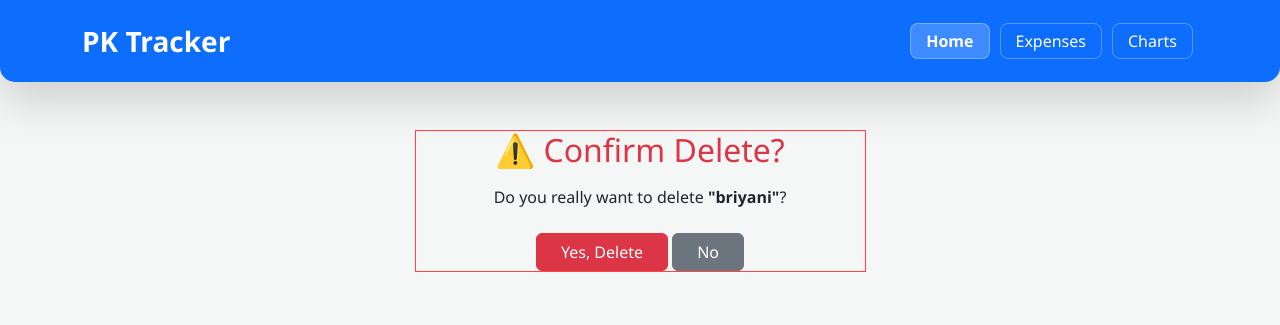
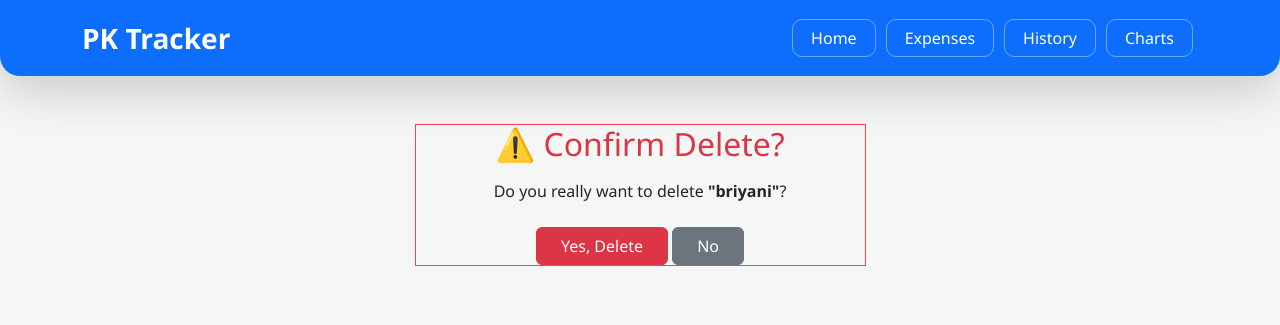
Before and after one commit to muthukumarpl/pk-tracker, a Django app: page /delete/1/ in a window 1280 px wide. Shown: the top 325 px of the page. Run offline with Django 5.2, Linux system fonts and the light colour scheme; data comes from the database, SQL or seed files in the repository.

Commit message:
Update base.html

```diff
--- a/expenses/templates/expenses/base.html
+++ b/expenses/templates/expenses/base.html
@@ -18,52 +18,53 @@
             font-family: 'Segoe UI', Tahoma, Geneva, Verdana, sans-serif;
         }
 
-        /* Navigation Bar Box Style */
+        /* Navigation Bar Styling */
         .navbar {
-            border-radius: 0 0 15px 15px;
-            padding: 15px 0;
+            border-radius: 0 0 20px 20px;
+            padding: 12px 0;
         }
 
         .nav-box {
-            border: 1px solid rgba(255, 255, 255, 0.3);
-            border-radius: 8px;
-            padding: 5px 15px;
-            margin: 0 5px;
+            border: 1px solid rgba(255, 255, 255, 0.4);
+            border-radius: 10px;
+            padding: 6px 18px;
+            margin: 5px;
             transition: all 0.3s ease;
             color: white !important;
             text-decoration: none;
             display: inline-block;
+            font-weight: 500;
         }
 
         .nav-box:hover {
             background-color: white;
             color: var(--primary-color) !important;
-            box-shadow: 0 4px 8px rgba(0,0,0,0.1);
+            transform: translateY(-2px);
+            box-shadow: 0 4px 10px rgba(0,0,0,0.2);
         }
 
-        .active-box {
-            background-color: rgba(255, 255, 255, 0.2);
-            font-weight: bold;
+        /* Main Content Area */
+        .main-container {
+            margin-top: 30px;
+            padding-bottom: 60px;
         }
 
-        /* Container adjustments for Mobile */
-        .main-container {
-            margin-top: 30px;
-            padding-bottom: 50px;
-        }
-
+        /* Mobile Adjustments */
         @media (max-width: 991px) {
+            .navbar-collapse {
+                margin-top: 15px;
+            }
             .nav-box {
                 display: block;
-                margin: 10px 0;
                 text-align: center;
+                margin: 8px 0;
             }
         }
     </style>
 </head>
 <body>
 
-    <nav class="navbar navbar-expand-lg navbar-dark bg-primary shadow-lg">
+    <nav class="navbar navbar-expand-lg navbar-dark bg-primary shadow-lg sticky-top">
         <div class="container">
             <a class="navbar-brand fw-bold fs-3" href="/">PK Tracker</a>
 
@@ -74,10 +75,13 @@
             <div class="collapse navbar-collapse" id="navbarNav">
                 <ul class="navbar-nav ms-auto">
                     <li class="nav-item">
-                        <a class="nav-box active-box" href="/">Home</a>
+                        <a class="nav-box" href="/">Home</a>
                     </li>
                     <li class="nav-item">
                         <a class="nav-box" href="/expenses">Expenses</a>
+                    </li>
+                    <li class="nav-item">
+                        <a class="nav-box" href="/history">History</a>
                     </li>
                     <li class="nav-item">
                         <a class="nav-box" href="/charts">Charts</a>
```
